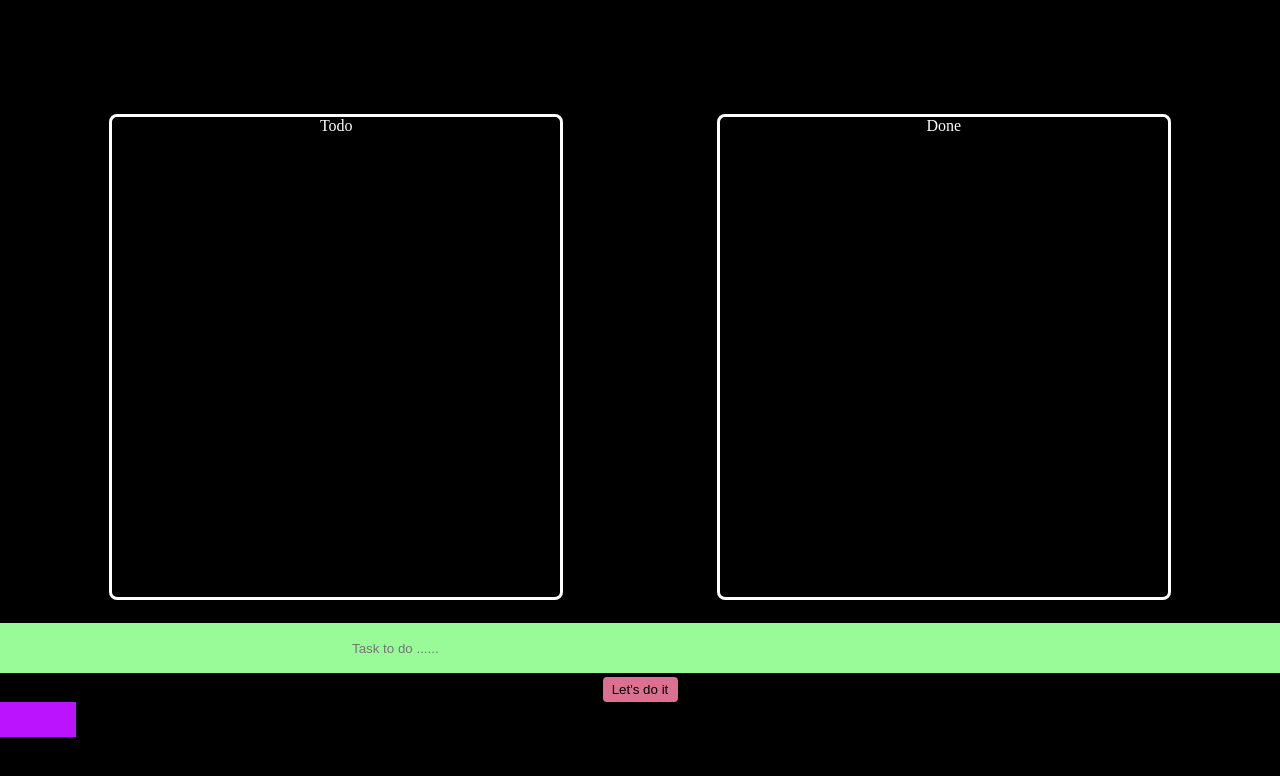
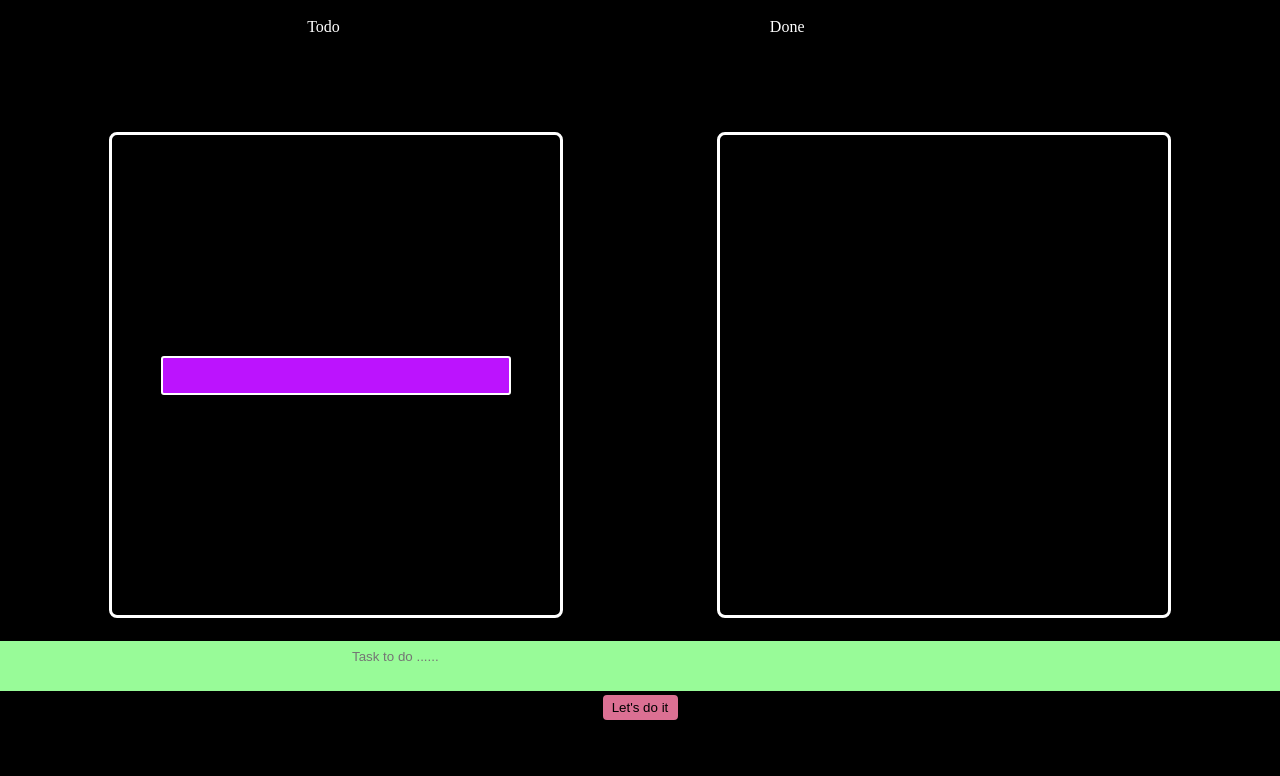
Before and after one commit to ShivamAher30/Tasky, a plain HTML site: page index.html in a window 1280 px wide. Both pictures are taken after a click on the button "Let's do it". Drawn offline with Linux system fonts and the light colour scheme.

Commit message:
UI Base+JAvascriptLogicComplete

```diff
--- a/index.html
+++ b/index.html
@@ -16,6 +16,7 @@
             display: flex;
             column-gap: 12vw;
             justify-content: center;
+
         }
 
         .box1,
@@ -35,9 +36,10 @@
             justify-content: center;
         }
 
+
         .todo,
         .done {
-            position: relative;
+            /* position: relative; */
             color: white;
 
         }
@@ -57,8 +59,8 @@
             background-color: palegreen;
             display: block;
             width: 45vw;
+            height: 30px;
             outline: none;
-
         }
 
         .taskinput::placeholder {
@@ -91,23 +93,53 @@
         } */
         .taskbox {
             height: 35px;
-            width: 76px;
+            width: 27vw;
+            border: 2px solid white;
+            border-radius: 3px;
             background-color: #ff178f;
+
+        }
+        .taskitems
+        {
+            display: flex;
+            justify-content: center;
+            flex-direction: column;
+            row-gap: 24px;
+
+        }
+        .title
+        {
+            display: flex;
+            column-gap: 430px;
+        }
+        .todo
+        {
+            margin-left: 24vw;
+
+            display: inline-block;
+        }
+        .done
+        {
+            display: inline-block;
+            margin-right: -100px;
         }
     </style>
 </head>
 
 <body>
+    <div class="title">
+        <div class="todo">Todo</div>
+        <div class="done">Done</div>
+    </div>
     <div class="container">
         <div class="box1">
-            <span class="todo">Todo</span>
             <div class="taskitems">
 
             </div>
 
         </div>
         <div class="box2">
-            <span class="done">Done</span>
+
 
         </div>
 
--- a/script.js
+++ b/script.js
@@ -1,5 +1,21 @@
-function getRandomColor()
+// Mongodb
+
+
+
+
+
+
 {
+  var taskCount = 0;
+  var input = document.querySelectorAll(".taskinput");
+  input[0].addEventListener("keypress", function (event) {
+    if (event.key === "Enter") {
+      event.preventDefault();
+      inputvalue();
+    }
+  });
+
+  function getRandomColor() {
     const neonColorCodes = {
       NeonLightGreen: "#4efd54",
       NeonBlue: "#04d9ff",
@@ -11,15 +27,12 @@ function getRandomColor()
       NeonRed: "#ff073a",
       NeonYellow: "#cfff04",
       palegreen: "#98fb98",
-    palegoldenrod:"#eee8aa"
-
+      palegoldenrod: "#eee8aa",
     };
     const neonCodes = Object.values(neonColorCodes);
     let index = Math.floor(Math.random(Math.random()) * 11);
     return neonCodes[index];
-
   }
-
 
   function inputvalue() {
     const input = document.getElementsByClassName("taskinput");
@@ -28,15 +41,25 @@ function inputvalue() {
     taskCreate(inputtask);
 
     input[0].value = "";
+    if (taskCount >= 4) {
+      console.log("hi");
+      var temp = document.querySelectorAll(".box1");
+      temp[0].style.height = `${temp[0].offsetHeight + 45}px`;
+    }
   }
   function taskfly() {}
   function taskCreate(inputtask) {
+    var temp = document.querySelectorAll(".box1");
     var taskbox = document.createElement("div");
     taskbox.innerText = inputtask;
+    // height_used+=
+    // console.log(height_box)
     taskbox.style.backgroundColor = getRandomColor();
 
     taskbox.setAttribute("class", "taskbox");
-  let tasky = document.querySelectorAll(".tasky");
+    let tasky = document.querySelectorAll(".taskitems");
 
     tasky[0].appendChild(taskbox);
+    taskCount++;
   }
+}
```
Lines whose indentation alone changed are shown as unchanged.
